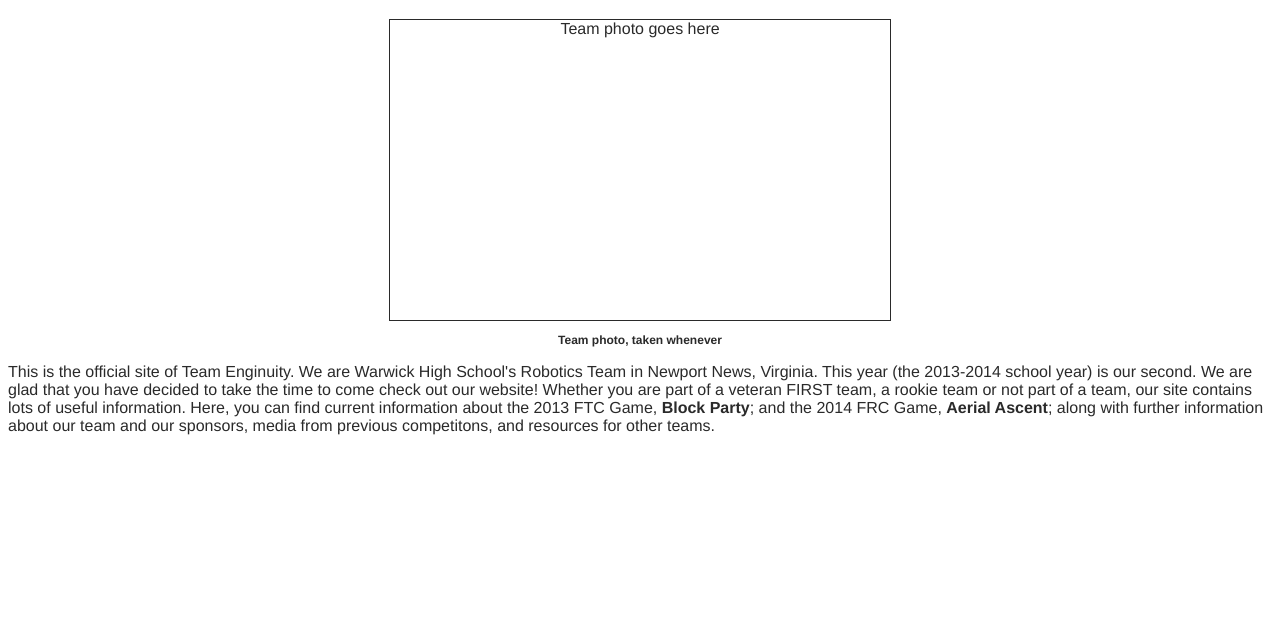
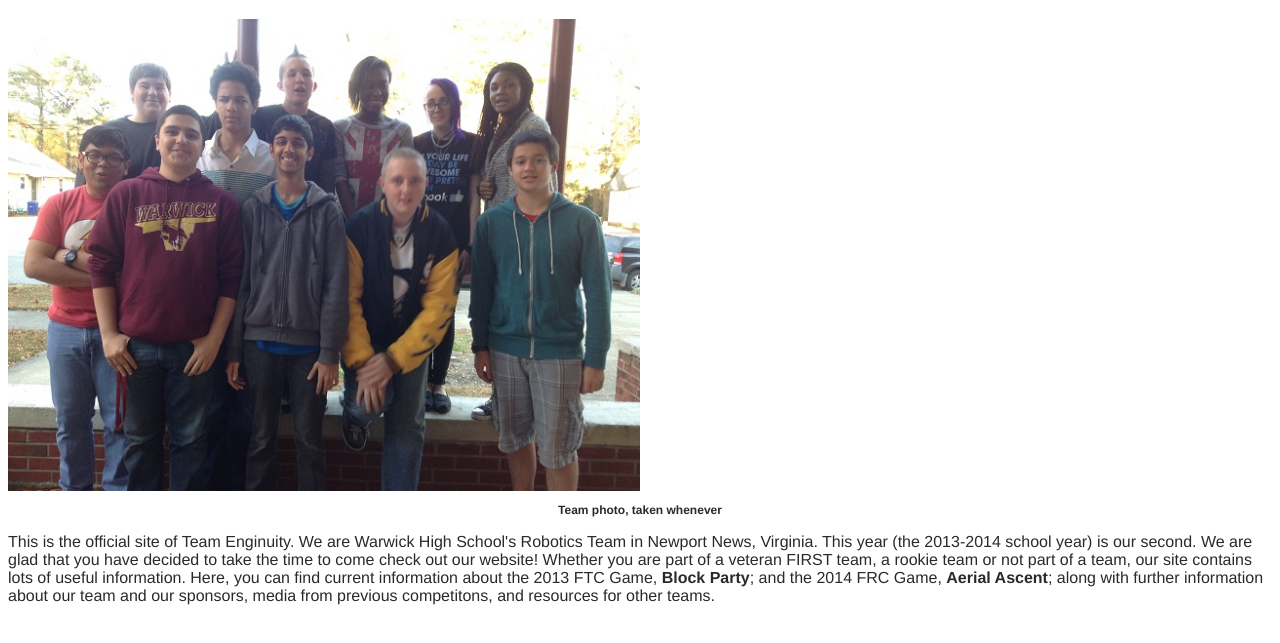
Before and after one commit to enginuitywhs/warwickhsrobotics.github.io, a plain HTML site: page home.html in a window 1280 px wide. Shown: the part 71-714 px from the top of the page. Drawn offline with nearby package versions, Linux system fonts and the light colour scheme; a web font is replaced by a local one.

Commit message:
Added (unofficial) team photo

```diff
--- a/css/universal.less
+++ b/css/universal.less
@@ -66,10 +66,8 @@ body {
 
 /* HOME */
 
-#teamphoto-box {
-    width: 500px;
-    height: 300px;
-    border: 1px solid @col-tx;
+.teamphoto {
+    width: 50%;
     margin: auto;
 }
 
--- a/home.html
+++ b/home.html
@@ -10,7 +10,7 @@
 
 <body>
     <h1>Welcome!</h1>
-    <div id="teamphoto-box" class="center">Team photo goes here</div>
+    <img class="teamphoto" alt="Team Photo" src="./assets/home/teampic_small.jpg">
     <p class="center" style="font-size: 0.75em;"><strong>Team photo, taken whenever</strong></p>
     <p>This is the official site of Team Enginuity. We are Warwick High School's Robotics Team in Newport News, Virginia. This year (the 2013-2014 school year) is our second. We are glad that you have decided to take the time to come check out our website! Whether you are part of a veteran FIRST team, a rookie team or not part of a team, our site contains lots of useful information. Here, you can find current information about the 2013 FTC Game, <strong>Block Party</strong>; and the 2014 FRC Game, <strong>Aerial Ascent</strong>; along with further information about our team and our sponsors, media from previous competitons, and resources for other teams.</p>
 </body>
```
Also changed, not shown: sponsors.html (+1 -1 lines), assets/home/teampic_small.jpg (added), css/universal.css, css/universal.min.css.
